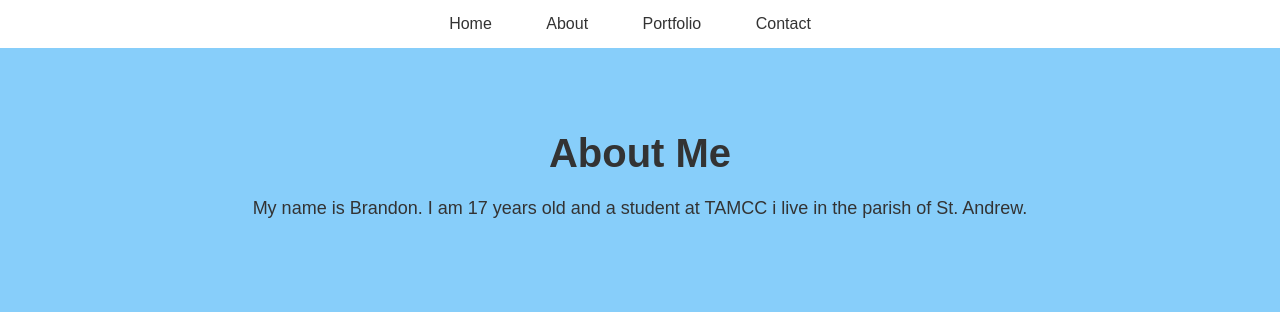
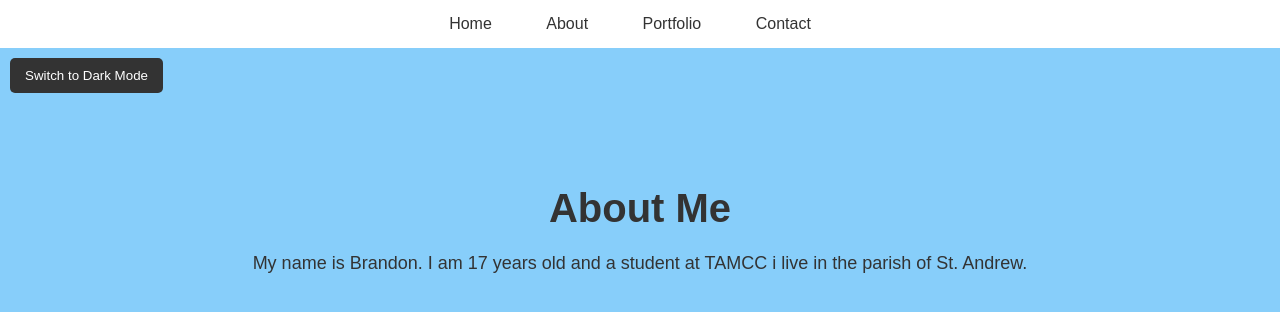
Before and after one commit to brandonb641/personal-website, a plain HTML site: page about.html in a window 1280 px wide. Drawn offline with Linux system fonts and the light colour scheme.

Commit message:
feat: add theme toggle to all website pages

```diff
--- a/about.html
+++ b/about.html
@@ -17,7 +17,7 @@
             <li><a href="contact.html">Contact</a></li>
         </ul>
     </nav>
-
+<button id="theme-toggle" type="button">Switch to Dark Mode</button>
     <section>
         <h1>About Me</h1>
         <p>My name is Brandon. I am 17 years old and a student at TAMCC i live in the parish of St. Andrew.</p>
```
Also changed, not shown: contact.html (+1 -1 lines), portfolio.html (+1 -1 lines).
